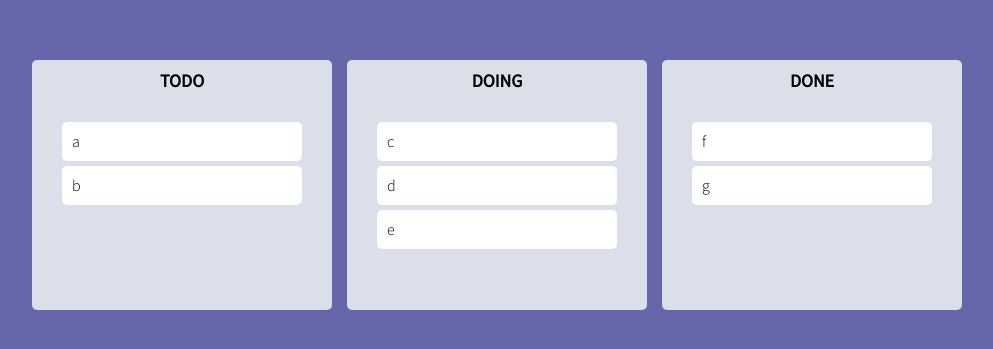
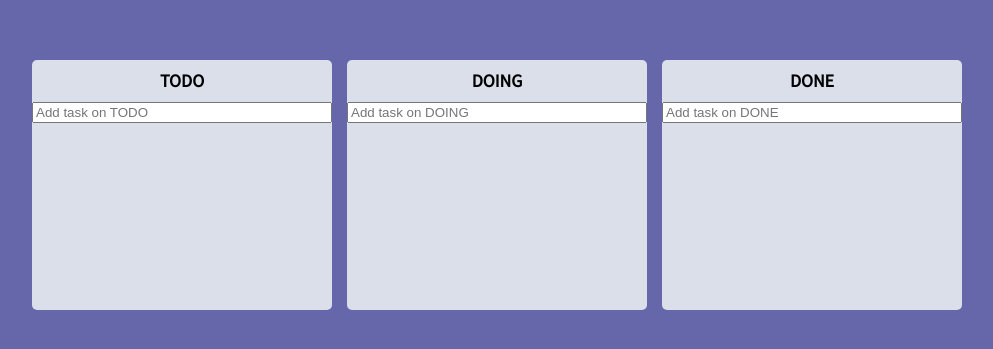
Before and after one commit to jmpark-JYG/react-study, a React (Create React App) app: page / in a window 1280 px wide. Shown: the part 215-564 px from the top of the page, without its empty margins (143-1136 px from the left). Built offline with nearby package versions, Linux system fonts and the light colour scheme.

Commit message:
update: todo 내용 넣는 기능 추가

```diff
--- a/src/App.tsx
+++ b/src/App.tsx
@@ -9,22 +9,22 @@ function App() {
   const onDragEnd = ({ draggableId, destination, source }: DropResult) => {
     if (!destination) return;
 
+    const sourceBoard = [...boards[source.droppableId]];
+    const todo = sourceBoard[source.index];
+
     if (destination.droppableId === source.droppableId) {
       // 같은 board 내 이동
-      const board = [...boards[source.droppableId]];
-      board.splice(source.index, 1);
-      board.splice(destination.index, 0, draggableId);
+      sourceBoard.splice(source.index, 1);
+      sourceBoard.splice(destination.index, 0, todo);
       setBoards({
         ...boards,
-        [source.droppableId]: board,
+        [source.droppableId]: sourceBoard,
       });
     } else if (destination.droppableId !== source.droppableId) {
       // 다른 board로 이동
-      const sourceBoard = [...boards[source.droppableId]];
       const destinationBoard = [...boards[destination.droppableId]];
-
       sourceBoard.splice(source.index, 1);
-      destinationBoard.splice(destination.index, 0, draggableId);
+      destinationBoard.splice(destination.index, 0, todo);
       setBoards({
         ...boards,
         [source.droppableId]: sourceBoard,
--- a/src/components/todo/Board.tsx
+++ b/src/components/todo/Board.tsx
@@ -1,10 +1,12 @@
 import { Droppable } from "react-beautiful-dnd";
+import { useForm } from "react-hook-form";
 import styled from "styled-components";
+import { Todo, useStore } from "../../stores/board.store";
 import DraggableCard from "./DraggableCard";
 
 interface BoardProps {
   boardId: string;
-  todos: string[];
+  todos: Todo[];
 }
 
 interface AreaProps {
@@ -12,10 +14,27 @@ interface AreaProps {
   isDraggingOver: boolean;
 }
 
+interface todoForm {
+  todo: string;
+}
+
 function Board({ boardId, todos }: BoardProps) {
+  const { register, setValue, handleSubmit } = useForm<todoForm>();
+  const addTodo = useStore((state) => state.addTodo);
+  const onValid = ({ todo }: todoForm) => {
+    const newTodo = {
+      id: Date.now(),
+      text: todo,
+    };
+    addTodo(boardId, newTodo);
+    setValue("todo", "");
+  };
   return (
     <Wrapper>
       <Title>{boardId}</Title>
+      <Form onSubmit={handleSubmit(onValid)}>
+        <input {...register("todo", { required: true })} type="text" placeholder={`Add task on ${boardId}`} />
+      </Form>
       <Droppable droppableId={boardId}>
         {(provided, snapshot) => (
           <Area
@@ -25,7 +44,7 @@ function Board({ boardId, todos }: BoardProps) {
             isDraggingFromThisWith={Boolean(snapshot.draggingFromThisWith)}
           >
             {todos.map((todo, index) => (
-              <DraggableCard key={index} index={index} todo={todo} />
+              <DraggableCard key={todo.id} index={index} todoId={todo.id} todoText={todo.text} />
             ))}
             {provided.placeholder}
           </Area>
@@ -40,9 +59,10 @@ const Wrapper = styled.div`
   min-height: 250px;
   display: flex;
   flex-direction: column;
-  padding: 10px 10px 20px;
+  padding-top: 10px;
   background-color: #dadfe9;
   border-radius: 5px;
+  overflow: hidden;
 `;
 
 const Title = styled.h2`
@@ -59,4 +79,11 @@ const Area = styled.div<AreaProps>`
   transition: background-color 0.3s ease-in-out;
 `;
 
+const Form = styled.form`
+  width: 100%;
+  input {
+    width: 100%;
+  }
+`;
+
 export default Board;
--- a/src/components/todo/DraggableCard.tsx
+++ b/src/components/todo/DraggableCard.tsx
@@ -4,15 +4,16 @@ import styled from "styled-components";
 
 interface DraggableCardProp {
   index: number;
-  todo: string;
+  todoId: number;
+  todoText: string;
 }
 
-function DraggableCard({ index, todo }: DraggableCardProp) {
+function DraggableCard({ index, todoId, todoText }: DraggableCardProp) {
   return (
-    <Draggable key={todo} draggableId={todo} index={index}>
+    <Draggable key={todoId} draggableId={todoId + ""} index={index}>
       {(provided, snapshot) => (
         <Card ref={provided.innerRef} {...provided.dragHandleProps} {...provided.draggableProps} isDragging={snapshot.isDragging}>
-          {todo}
+          {todoText}
         </Card>
       )}
     </Draggable>
@@ -23,8 +24,8 @@ const Card = styled.div<{ isDragging: boolean }>`
   border-radius: 5px;
   margin-bottom: 5px;
   padding: 10px;
-  background-color: ${(props) => (props.isDragging ? "e4f2ff" : "white")};
-  box-shadow: ${(props) => (props.isDragging ? "0px 2px 5px rgba(0,0,0,0.05)" : "none")};
+  background-color: ${(props) => (props.isDragging ? "tomato" : "white")};
+  box-shadow: ${(props) => (props.isDragging ? "0px 2px 5px rgba(0,0,0,0.5)" : "none")};
 `;
 
 export default React.memo(DraggableCard);
--- a/src/stores/board.store.ts
+++ b/src/stores/board.store.ts
@@ -1,26 +1,32 @@
 import create from "zustand";
-
-// export enum Categories {
-//   TODO = "TODO",
-//   DOING = "DOING",
-//   DONE = "DONE",
-// }
 
 interface BoardState {
   boards: {
-    [key: string]: string[];
+    [key: string]: Todo[];
   };
-  setBoards: (boards: { [key: string]: string[] }) => void;
-  // setBoard: (boardId: string, todds: string[]) => void;
+  setBoards: (boards: { [key: string]: Todo[] }) => void;
+  addTodo: (boardId: string, todo: Todo) => void;
 }
 
-export const useStore = create<BoardState>((set) => ({
+export interface Todo {
+  id: number;
+  text: string;
+}
+
+export const useStore = create<BoardState>((set, get) => ({
   boards: {
-    TODO: ["a", "b"],
-    DOING: ["c", "d", "e"],
-    DONE: ["f", "g"],
+    TODO: [],
+    DOING: [],
+    DONE: [],
   },
   setBoards: (boards) => {
     set(() => ({ boards }));
   },
+  addTodo: (boardId, todo) => {
+    const boards = { ...get().boards };
+    boards[boardId].unshift(todo);
+    set(() => ({
+      boards,
+    }));
+  },
 }));
```
